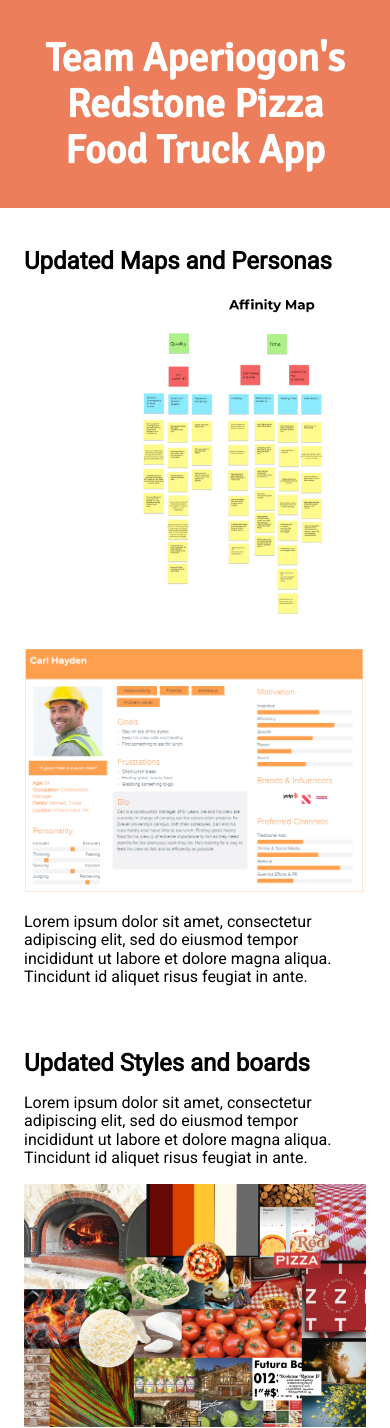
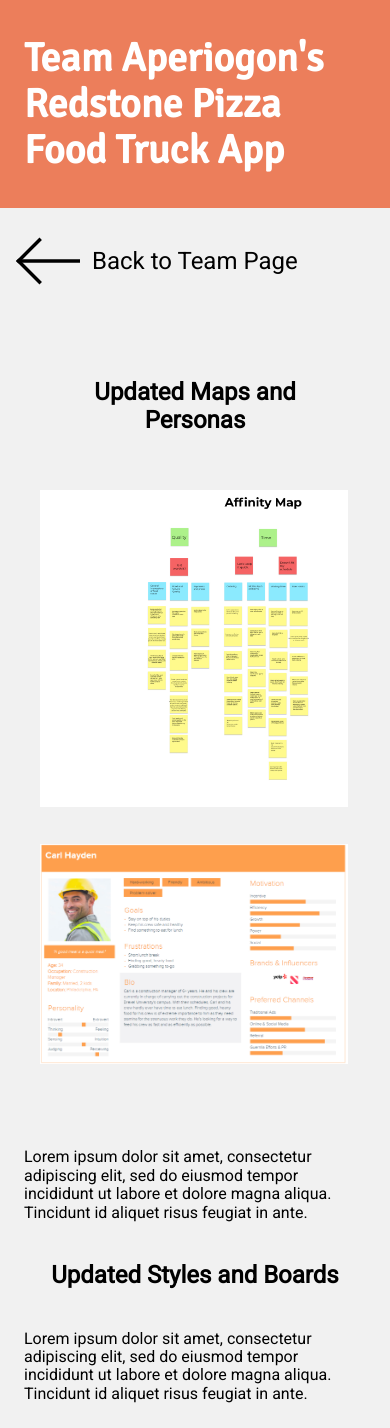
Before and after one commit to lingan233/idm216-redstone, a PHP site: page /project.html in a window 390 px wide. Shown: the top 1428 px of the page. Run offline with PHP 8.4, Linux system fonts and the light colour scheme.

Commit message:
:art: Updated Style Rules and Added UI Arrow
UI SVG was added, may need to rename it.

Added in some new responsive design rules, explained changes in comments.

```diff
--- a/css/project.css
+++ b/css/project.css
@@ -2,9 +2,23 @@
     width: 50%;
 } */
 
+body{
+    background-color: #f1f1f1;
+}
+
+
+div {
+    margin-top: 1rem;
+    margin-bottom: 4rem;
+}
+
+img{
+    max-width: 90%;
+}
+
 h1 {
     color: white;
-    text-align: center;
+    /* text-align: center; */ /* Commented this bit out here to align with new look */
 }
 
 h2 {
@@ -14,6 +28,28 @@
 header {
     background-color: #EC7E5B;
     padding: .5rem 1.5rem;
+    display: flex; /* Added these two bits here to  */
+    flex-direction: left;
+}
+
+
+#project-nav { /* This bit here is for the <nav> tags on our project page. */
+    display: flex;
+    flex-direction: left;
+    padding-top: 2em;
+    padding: 1em;
+}
+
+#project-nav-home { /* This bit here is specifically for the link to go back home. */
+    align-items: center;
+    display: flex;
+    font-size: 1.5em;
+    text-decoration: none;
+}
+
+#project-nav-home p { /* This bit here is specifically for the text in the link, disregarding the arrow. */
+    color: black;
+    padding-left: .5em;
 }
 
 .wrapper {
@@ -21,20 +57,37 @@
     margin: auto;
 }
 
-div {
-    margin-top: 1rem;
-    margin-bottom: 4rem;
+.wrapper h2{
+    padding: 1em;
+    text-align: center;
+}
+
+.wrapper img{
+    padding: 1em;
 }
 
 
 @media only screen and (min-width: 50rem) {
-.wrapper {
+
+    .img-grid{ /* Added in these rules to align with the responsive design of Joey's template*/
+        display: grid;
+        grid-template-columns: 1fr 1fr;
+    }
+
+    .wrapper {
     width: 90%;
 }
+
+.wrapper h2{ /* Added in these rules to align with the responsive design of Joey's template*/
+    text-align: left;
+}
+
 }
 
 @media only screen and (min-width: 70rem) {
     .wrapper {
         width: 70%;
     }
+
+
 }
--- a/project.html
+++ b/project.html
@@ -12,27 +12,44 @@
 
 <body>
     <header>
-        <h1>Team Aperiogon's Redstone Pizza Food Truck App</h1>
+        <h1>Team Aperiogon's <br>
+            Redstone Pizza Food Truck App</h1>
         <!-- <img src="imgs/logo.png" alt=""> -->
     </header>
+
+    <nav id="project-nav">
+        <a href="team.html" id="project-nav-home">
+            <img width=64px height=64px color=red src="imgs/ui_arrow.svg">
+            <p>Back to Team Page</p>
+        </a>
+    </nav>
+
     <div class="wrapper">
         <div>
             <h2>Updated Maps and Personas</h2>
-            <img src="imgs/affinity_map .jpg" alt="affinity map">
-            <img src="imgs/user_persona.jpg" alt="user persona">
+            <div class="img-grid">
+                <img src="imgs/affinity_map .jpg" alt="affinity map">
+                <img src="imgs/user_persona.jpg" alt="user persona">
+            </div>
             <p>Lorem ipsum dolor sit amet, consectetur adipiscing elit, sed do eiusmod tempor incididunt ut labore et
                 dolore
                 magna aliqua. Tincidunt id aliquet risus feugiat in ante.</p>
-        </div>
 
         <div>
-            <h2>Updated Styles and boards</h2>
+            <h2>Updated Styles and Boards</h2>
             <p>Lorem ipsum dolor sit amet, consectetur adipiscing elit, sed do eiusmod tempor incididunt ut labore et
                 dolore
                 magna aliqua. Tincidunt id aliquet risus feugiat in ante.</p>
-            <img src="imgs/mood_board_1.jpg" alt="first mood board">
-            <img src="imgs/mood_board_2.jpg" alt="second mood board">
-            <img src="imgs/mood_board_3.jpg" alt="third mood board">
+            <div class="img-grid">
+                <img src="imgs/mood_board_1.jpg" alt="first mood board">
+                <img src="imgs/mood_board_2.jpg" alt="second mood board">
+            <!-- <img src="imgs/mood_board_3.jpg" alt="third mood board">
+
+            ^^^^
+            Commented this out because the template only specified two images, not three.
+
+            -->
+            </div>
             <img src="imgs/style.png" alt="style guide">
         </div>
 
```
Also changed, not shown: imgs/ui_arrow.svg (added), 1 other file.
